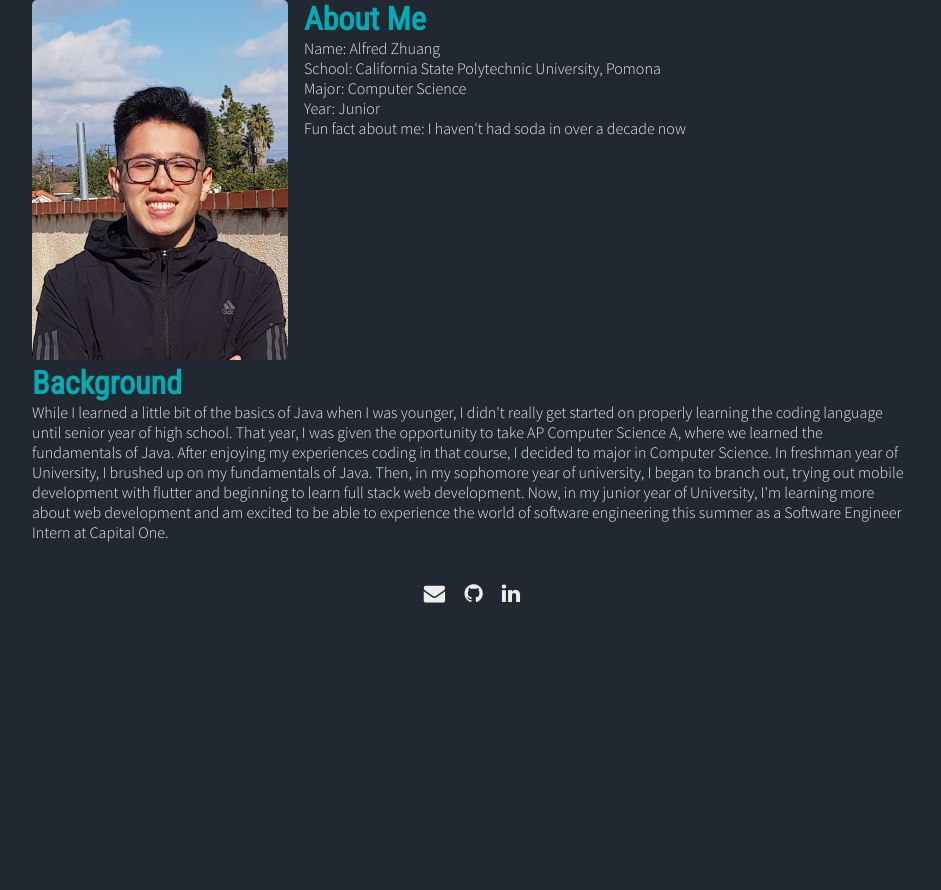
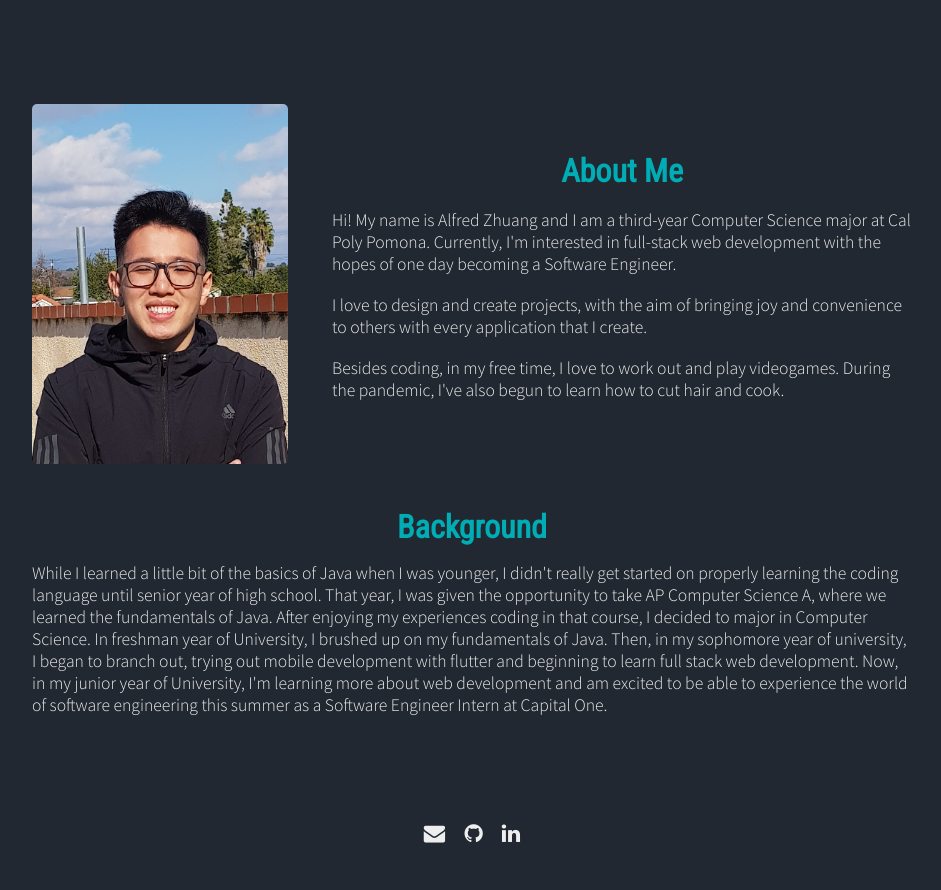
Before and after one commit to alfredzhuang/alfredzhuang.github.io, a PHP site: page / in a window 1280 px wide. Shown: the part 34-924 px from the top of the page, without its empty margins (168-1109 px from the left). Before the commit the page ends 637 px from the top, so only its background shows below. Run offline with PHP 8.4, Linux system fonts and the light colour scheme.

Commit message:
adjust margins and padding

```diff
--- a/index.html
+++ b/index.html
@@ -64,11 +64,9 @@ font-awesome.min.css">
           </div>
           <div class="about-text">
             <h1 class="about-heading">About Me</h1>
-            <p>Name: Alfred Zhuang</p>
-            <p>School: California State Polytechnic University, Pomona</p>
-            <p>Major: Computer Science</p>
-            <p>Year: Junior</p>
-            <p>Fun fact about me: I haven't had soda in over a decade now</p>
+            <p class="about-paragraph">Hi! My name is Alfred Zhuang and I am a third-year Computer Science major at Cal Poly Pomona. Currently, I'm interested in full-stack web development with the hopes of one day becoming a Software Engineer.</p>
+            <p class="about-paragraph">I love to design and create projects, with the aim of bringing joy and convenience to others with every application that I create.</p>
+            <p class="about-paragraph">Besides coding, in my free time, I love to work out and play videogames. During the pandemic, I've also begun to learn how to cut hair and cook.</p>
           </div>
         </div>
         <div class="about-background">
--- a/styles/index.css
+++ b/styles/index.css
@@ -26,6 +26,7 @@ h2 {
 p {
   padding: 0px 0px;
   margin: 0px 0px;
+  font-size: 1.1rem;
 }
 
 a:hover {
@@ -109,11 +110,15 @@ a:hover {
 
 .about-container {
   grid-column: 2 / span 1;
+  margin-top: 6.5rem;
 }
 
 .about-me {
   display: flex;
   flex-direction: row;
+  column-gap: 5%;
+  justify-content: center;
+  align-items: center;
 }
 
 .about-img {
@@ -123,7 +128,21 @@ a:hover {
 }
 
 .about-text {
-  padding-left: 1rem;
+  align-items: center;
+}
+
+.about-heading {
+  margin-bottom: 1rem;
+  text-align: center;
+}
+
+.about-paragraph {
+  margin: 1.2rem 0;
+}
+
+.about-background {
+  margin-top: 2.5rem;
+  margin-bottom: 7.5%;
 }
 
 /* Projects page */
@@ -200,7 +219,7 @@ a:hover {
 }
 
 /** Mobile **/
-@media (max-width: 670px) {
+@media (max-width: 895px) {
   .about-me {
     display: flex;
     flex-direction: column;
@@ -210,6 +229,10 @@ a:hover {
     text-align: center;
   }
   .about-text {
-    padding-left: 0;
+    margin-top: 5%;
+    padding: 0 10%;
+  }
+  .about-background {
+    padding: 0 10%;
   }
 }
```
